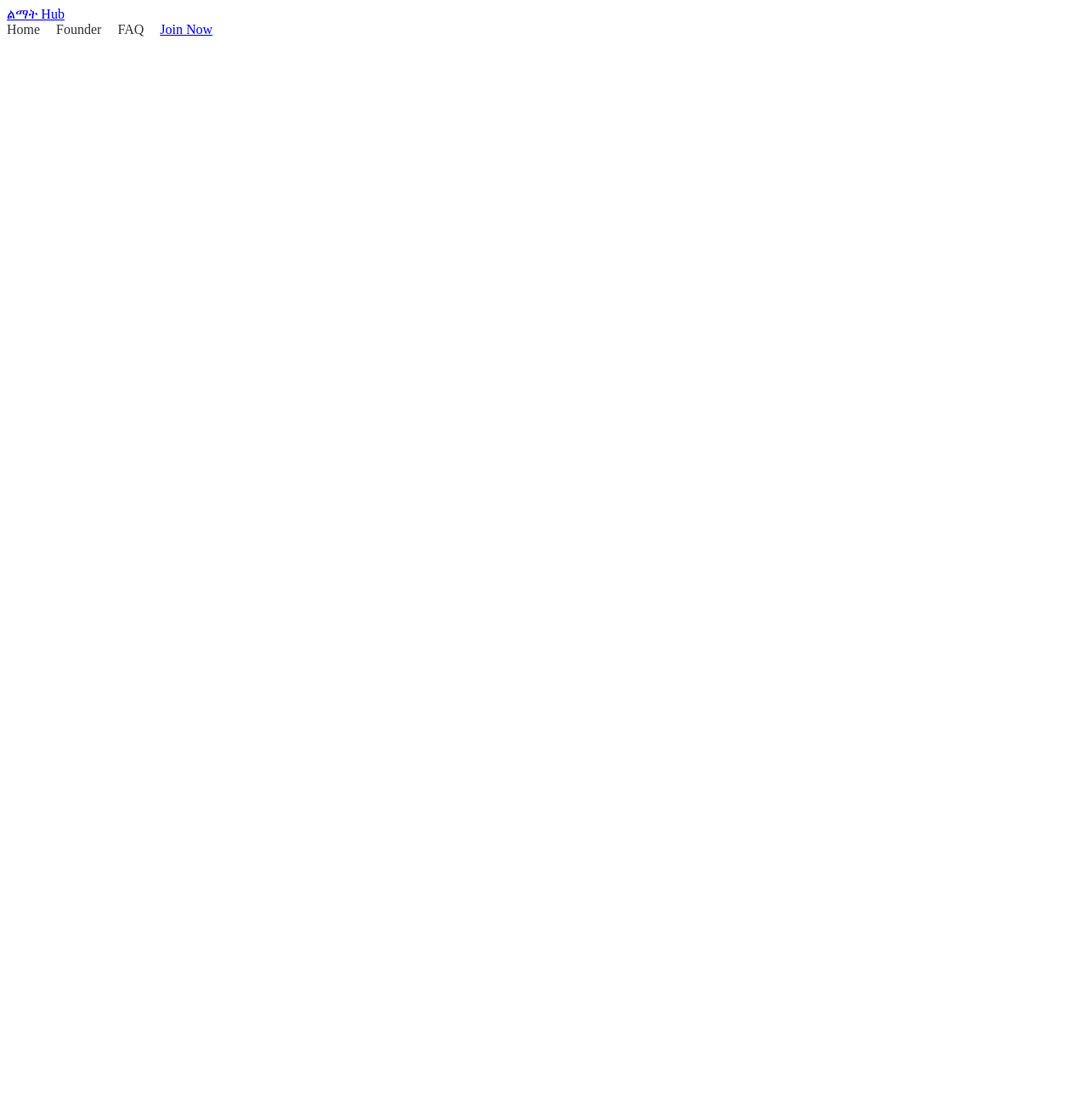
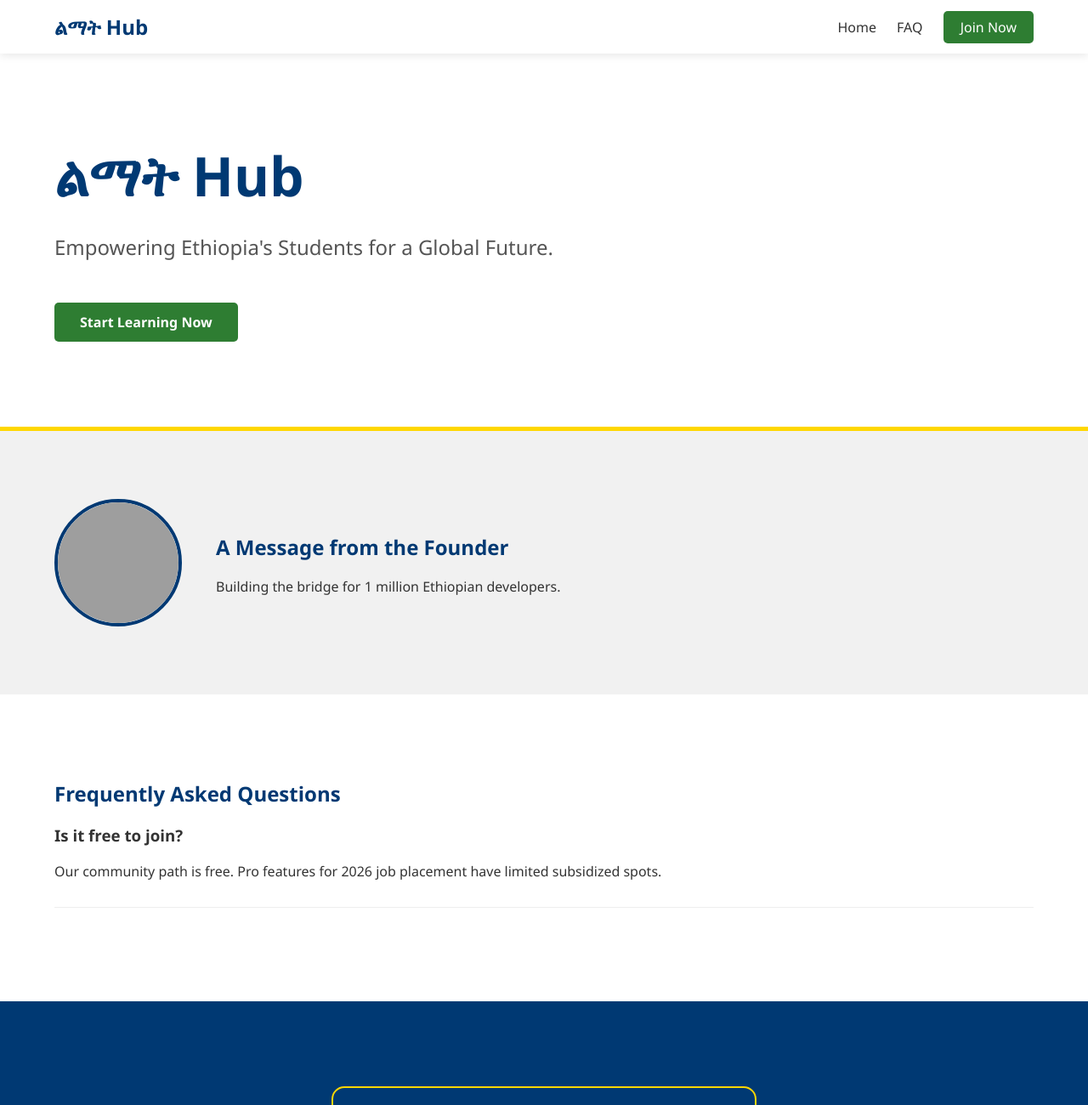
Before and after one commit to robelwendee-tech/lemat-hub-v2, a plain HTML site: page index.html in a window 1280 px wide. Shown: the top 1300 px of the page at 85% size. Before the commit the page ends 800 px from the top, so only its background shows below. Drawn offline with Linux system fonts and the light colour scheme; grey boxes are pictures that could not be loaded.

Commit message:
Refactor navigation links in index.html

```diff
--- a/index.html
+++ b/index.html
@@ -1,9 +1,79 @@
+<!DOCTYPE html>
+<html lang="en">
+<head>
+    <meta charset="UTF-8">
+    <meta name="viewport" content="width=device-width, initial-scale=1.0">
+    <title>ልማት Hub | Ethiopia 2026</title>
+    <style>
+        * { scroll-behavior: smooth; box-sizing: border-box; }
+        body { margin: 0; padding: 0; font-family: 'Segoe UI', sans-serif; background: #f8f9fa; color: #333; }
+
+        /* Navigation Bar */
+        nav { background: white; padding: 15px 5%; display: flex; justify-content: space-between; align-items: center; position: sticky; top: 0; z-index: 1000; box-shadow: 0 2px 10px rgba(0,0,0,0.1); }
+        .logo { font-weight: bold; font-size: 1.5rem; color: #003973; text-decoration: none; }
+        .nav-links a { text-decoration: none; color: #333; margin-left: 20px; font-weight: 500; }
+        .btn-join { background: #2E7D32; color: white !important; padding: 8px 20px; border-radius: 5px; font-weight: bold; }
+
+        /* Home Section */
+        .hero { padding: 100px 5%; background: white; border-bottom: 5px solid #FFD700; }
+        .hero h1 { font-size: 4rem; color: #003973; margin: 0; }
+        .btn-start { background: #2E7D32; color: white; padding: 12px 30px; border-radius: 5px; text-decoration: none; font-weight: bold; display: inline-block; margin-top: 25px; }
+
+        /* Founder Section */
+        .founder-section { padding: 80px 5%; background: #f1f1f1; display: flex; align-items: center; gap: 40px; flex-wrap: wrap; }
+        .founder-img { width: 150px; height: 150px; border-radius: 50%; border: 4px solid #003973; background: white; }
+
+        /* FAQ Section */
+        .faq-section { padding: 80px 5%; background: white; }
+        .faq-item { margin-bottom: 30px; border-bottom: 1px solid #eee; padding-bottom: 15px; }
+
+        /* Signup Section */
+        .signup-section { padding: 100px 5%; background: #003973; color: white; text-align: center; }
+        .form-container { max-width: 500px; margin: 0 auto; border: 2px solid #FFD700; padding: 40px; border-radius: 15px; }
+        .signup-input { padding: 15px; width: 100%; border-radius: 5px; border: none; margin-bottom: 15px; }
+        .signup-btn { width: 100%; padding: 15px; background: #FFD700; color: #003973; border: none; border-radius: 5px; cursor: pointer; font-weight: bold; }
+    </style>
+</head>
+<body>
+
 <nav>
     <a href="#" class="logo">ልማት Hub</a>
     <div class="nav-links">
-        <a href="#home" style="text-decoration:none; color:#333; margin-right:15px;">Home</a>
-        <a href="#founder" style="text-decoration:none; color:#333; margin-right:15px;">Founder</a>
-        <a href="#faq" style="text-decoration:none; color:#333; margin-right:15px;">FAQ</a>
+        <a href="#home">Home</a>
+        <a href="#faq">FAQ</a>
         <a href="#signup" class="btn-join">Join Now</a>
     </div>
 </nav>
+
+<section class="hero" id="home">
+    <h1>ልማት Hub</h1>
+    <p style="font-size: 1.5rem; color: #555;">Empowering Ethiopia's Students for a Global Future.</p>
+    <a href="#signup" class="btn-start">Start Learning Now</a>
+</section>
+
+<section class="founder-section">
+    <img src="https://img.icons8.com/ios-filled/150/003973/user-male-circle.png" class="founder-img" alt="Founder">
+    <div>
+        <h2 style="color: #003973;">A Message from the Founder</h2>
+        <p>Building the bridge for 1 million Ethiopian developers.</p>
+    </div>
+</section>
+
+<section class="faq-section" id="faq">
+    <h2 style="color: #003973;">Frequently Asked Questions</h2>
+    <div class="faq-item">
+        <h3>Is it free to join?</h3>
+        <p>Our community path is free. Pro features for 2026 job placement have limited subsidized spots.</p>
+    </div>
+</section>
+
+<section class="signup-section" id="signup">
+    <div class="form-container">
+        <h2>Join Now</h2>
+        <input type="email" placeholder="Email Address" class="signup-input">
+        <button class="signup-btn">Submit</button>
+    </div>
+</section>
+
+</body>
+</html>
```
